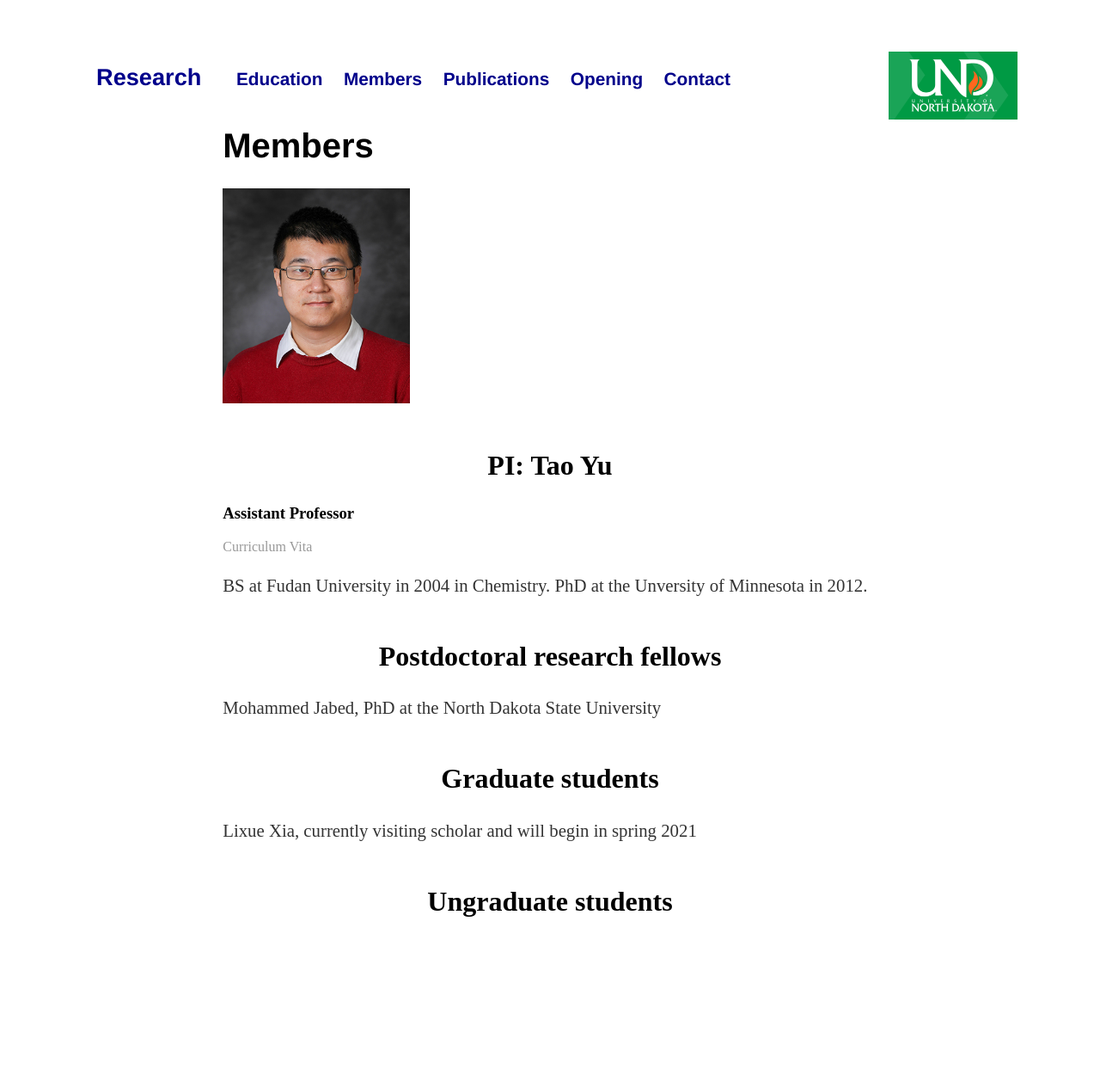
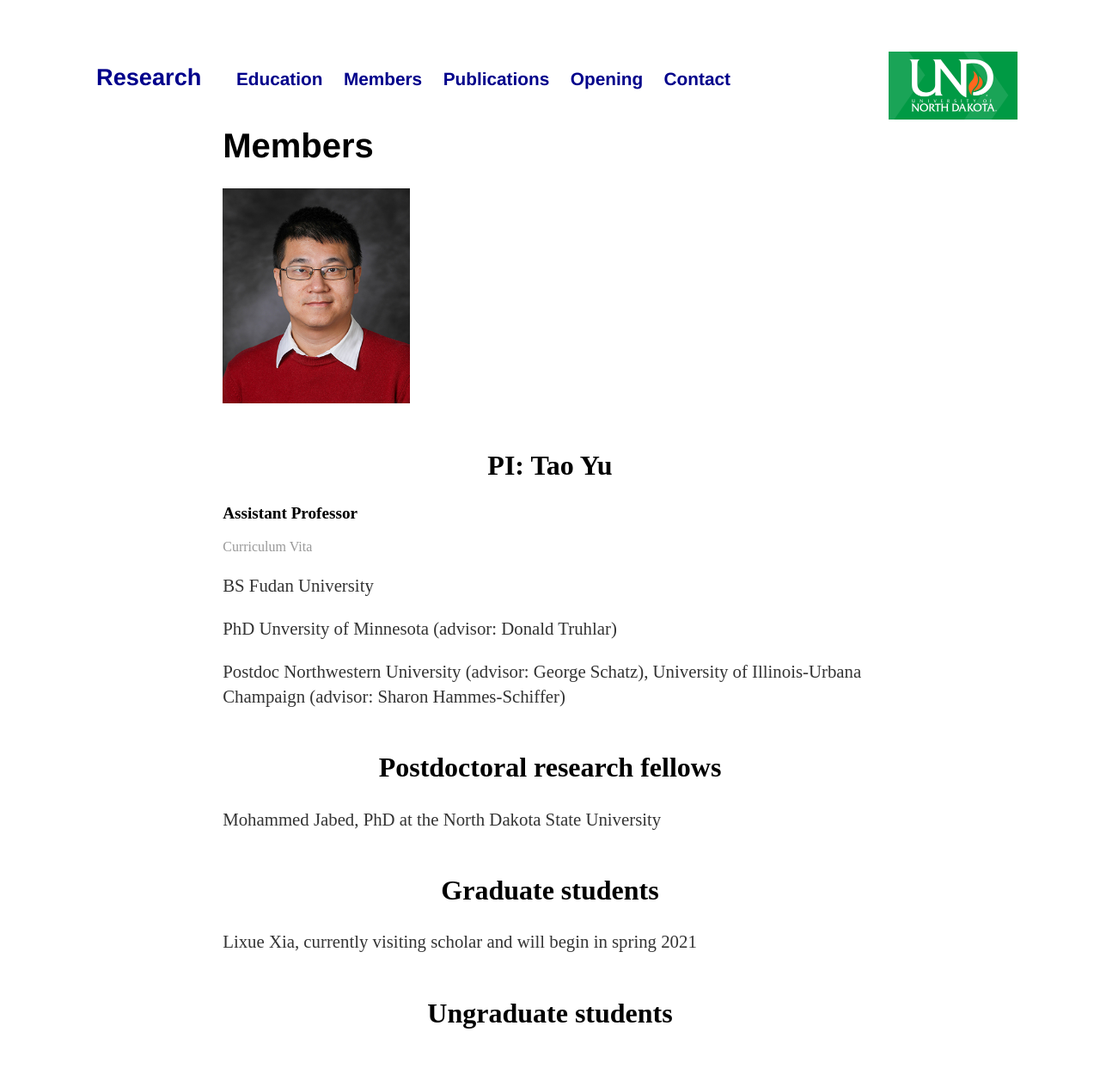
Before and after one commit to comchemyu/und.research.github.io, a Jekyll site: the page built from group/index.html, in a window 1280 px wide. Shown: the whole page at 86% size. Built offline with Jekyll 4.4.1, drawn with Linux system fonts in a browser that asks for light colours; before the commit the page ends 1127 px from its top, so only the background shows below that.

Commit message:
Update index.html

```diff
--- a/group/index.html
+++ b/group/index.html
@@ -22,10 +22,12 @@ img {
   <h1>Members</h1>
   <img src="/und.research.github.io/group/TY.jpg" alt="Tao Yu" width="218" height="250">
   <h2>PI: Tao Yu</h2>
-  <h3>Assistant Professor</h3>
+  <h3 style="font-size:120%";>Assistant Professor</h3>
   <a href="/und.research.github.io/profile/CV.pdf">Curriculum Vita</a>
-  <p style="font-size:130%;">BS at Fudan University in 2004 in Chemistry. PhD at the Unversity of Minnesota in 2012.</p>
-  <h2>Postdoctoral research fellows</h2>
+  <p style="font-size:130%;">BS Fudan University</p>
+  <p style="font-size:130%;">PhD Unversity of Minnesota (advisor: Donald Truhlar)
+  <p style="font-size:130%;">Postdoc Northwestern University (advisor: George Schatz), University of Illinois-Urbana Champaign (advisor: Sharon Hammes-Schiffer)
+    <h2>Postdoctoral research fellows</h2>
   <p style="font-size:130%;">Mohammed Jabed, PhD at the North Dakota State University</p>
   <h2>Graduate students</h2>
   <p style="font-size:130%;">Lixue Xia, currently visiting scholar and will begin in spring 2021</p>
```
